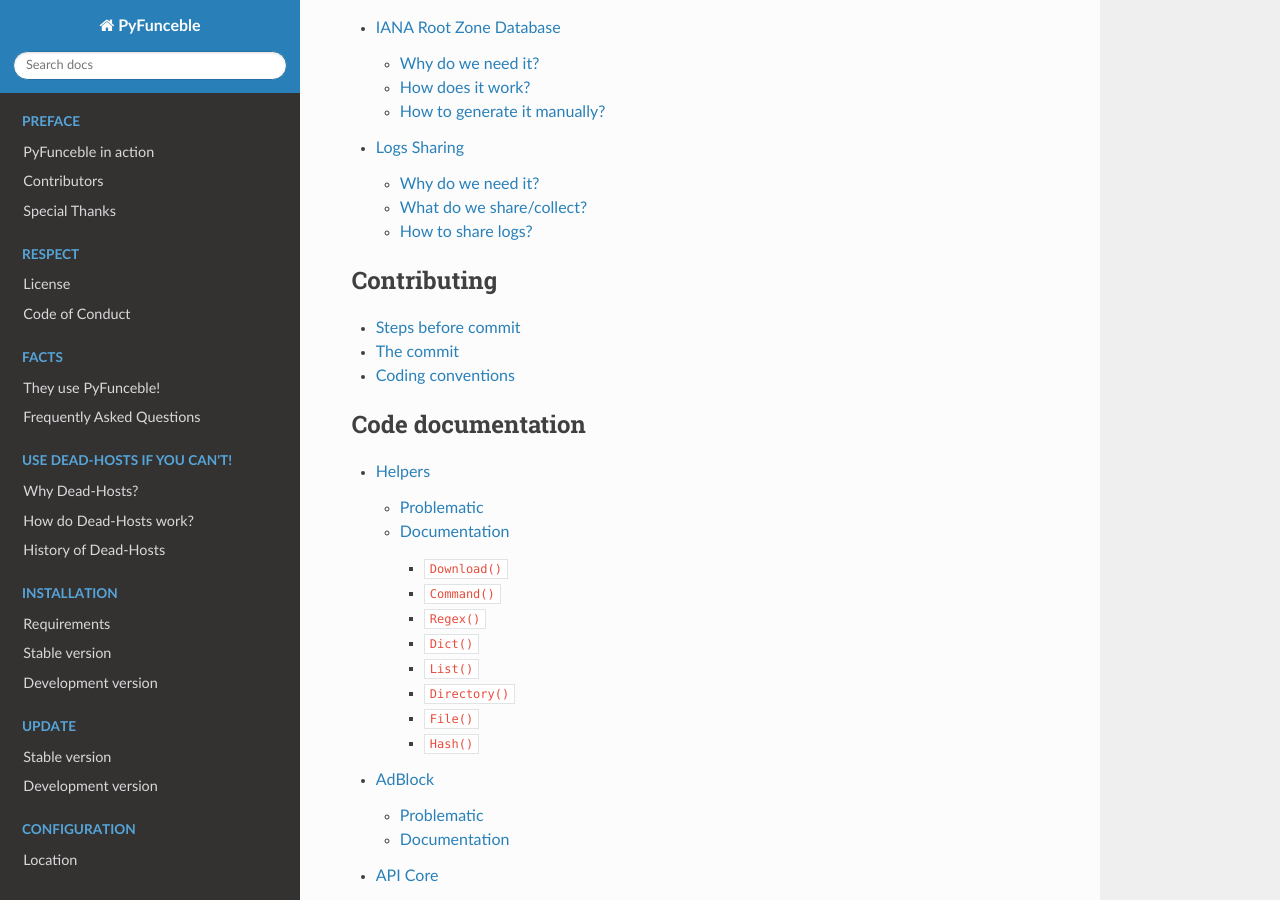
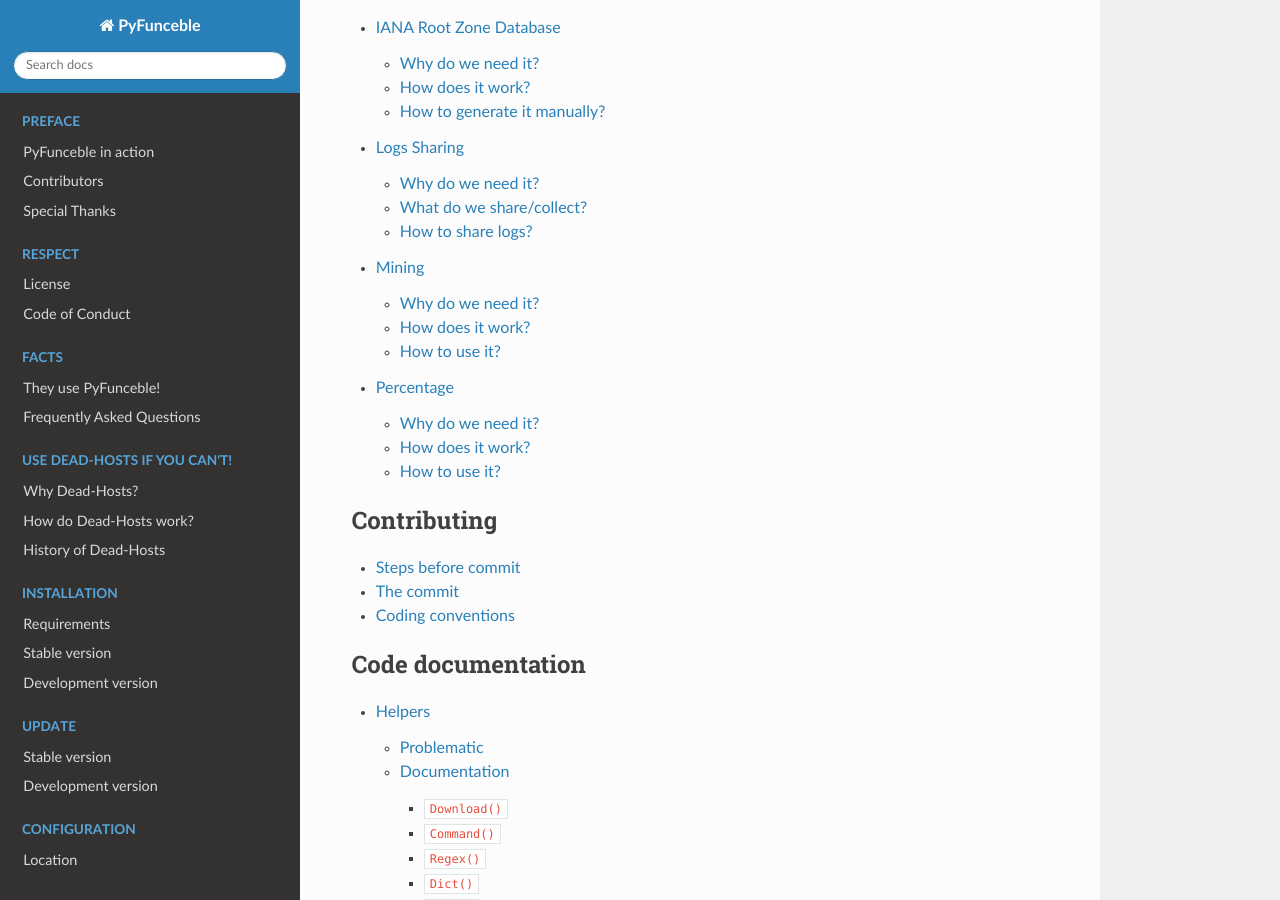
Before and after one commit to PyFunceble/rst-docs, a Sphinx documentation site: the page built from docs/index.rst, in a window 1280 px wide and 900 px high, scrolled down 9210 px. Built offline with Sphinx 7.4.7 and the Read the Docs theme 2.0.0, drawn with Linux system fonts in a browser that asks for light colours; pages that are not in the unit, such as notebooks, are missing from menus.

Commit message:
Introduction of the percentage documentation

```diff
--- /dev/null
+++ b/docs/components/percentage.rst
@@ -0,0 +1,38 @@
+Percentage
+==========
+
+.. warning::
+    This component is activated by default while testing files.
+
+.. note::
+    The percentage doesn't show up - by design - while testing for domains.
+
+
+Why do we need it?
+------------------
+
+We need it in order to get information about the amount of data we just tested.
+
+How does it work?
+-----------------
+
+Regularly or at the very end of a test we get the number of subjects for each status along with the number of tested subjects.
+We then generate and print the percentage calculation on the screen (:code:`stdout`) and into :code:`output/logs/percentage/percentage.txt`
+
+How to use it?
+--------------
+
+It is activated by default, but if not please update
+
+::
+
+    show_percentage: False
+
+to
+
+::
+
+    show_percentage: True
+
+
+into your personal :code:`.PyFunceble.yaml` or use the :code:`--percentage` argument from the CLI to reactivate it.
--- a/docs/index.rst
+++ b/docs/index.rst
@@ -131,6 +131,8 @@
    components/execution-time
    components/iana
    components/logs-sharing
+   components/mining
+   components/percentage
 
 .. toctree::
    :maxdepth: 3
```
